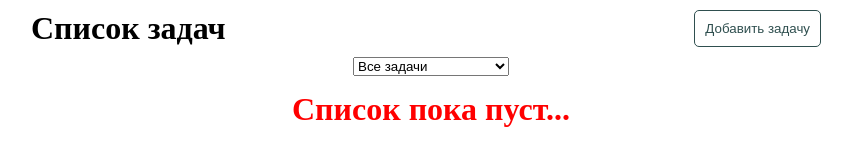
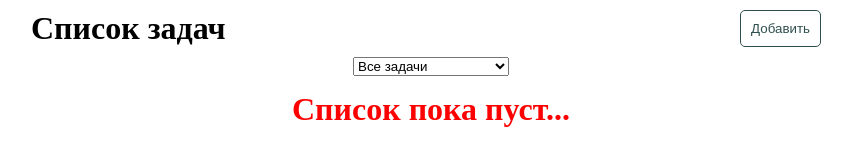
Before and after one commit to thelifeofmiwa/todolist, a Vue app: page / in a window 1280 px wide. Shown: the top 160 px of the page, without its empty margins (209-1061 px from the left). Built offline with nearby package versions, Linux system fonts and the light colour scheme.

Commit message:
Изменена логика отображения диалогового окна. Добавлена возможность отменить создание новой задачи.

```diff
--- a/src/composables/useToDo.js
+++ b/src/composables/useToDo.js
@@ -18,7 +18,9 @@ export const useToDo = () => {
   );
 
   const showDialog = () => {
-    dialogVisible.value = true;
+    dialogVisible.value
+      ? (dialogVisible.value = false)
+      : (dialogVisible.value = true);
   };
 
   const addNewTask = (newTask) => {
--- a/src/pages/ToDoPage.vue
+++ b/src/pages/ToDoPage.vue
@@ -3,8 +3,7 @@
     <div class="to_do_page_head">
       <h1>Список задач</h1>
       <Button
-        v-if="!dialogVisible"
-        button-text="Добавить задачу"
+        :button-text="dialogVisible ? 'Отменить' : 'Добавить'"
         @click="showDialog"
       />
     </div>
```
